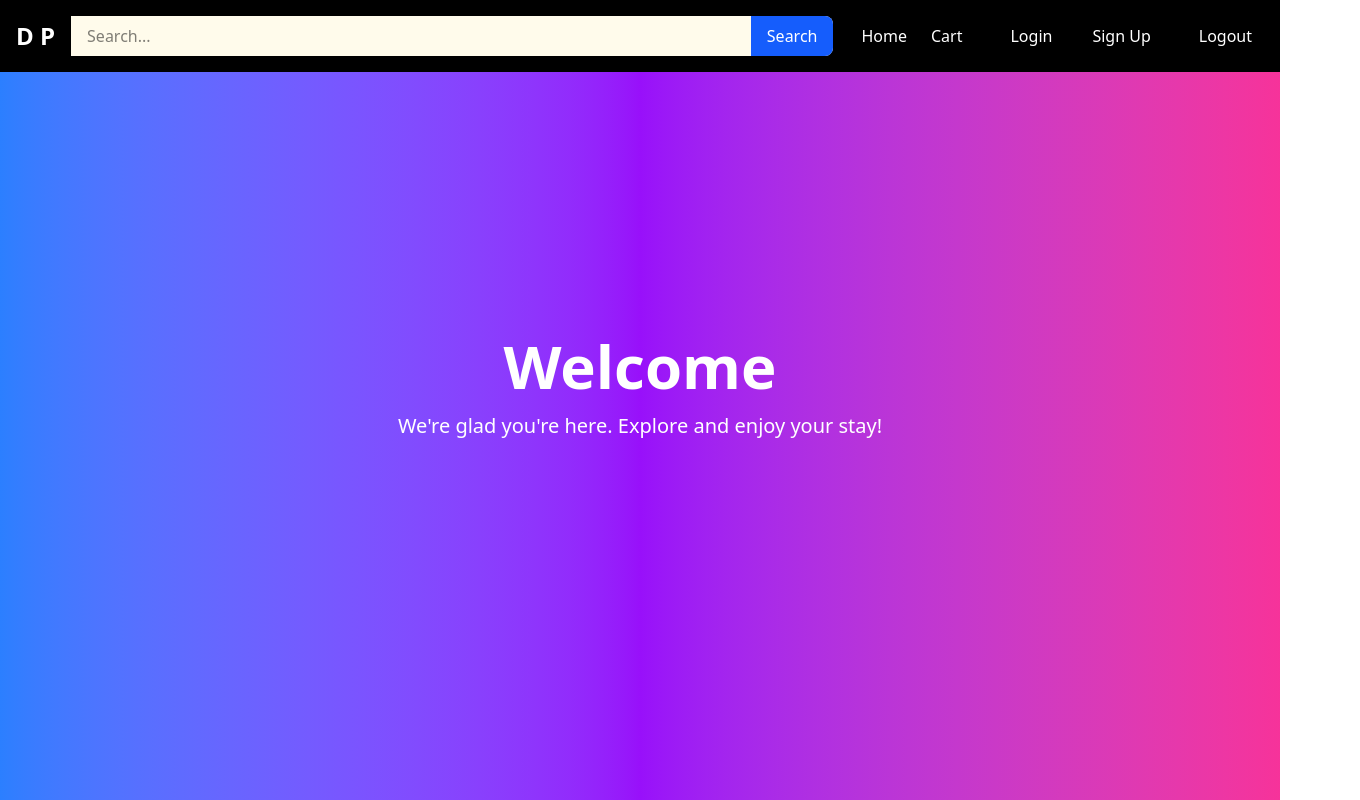
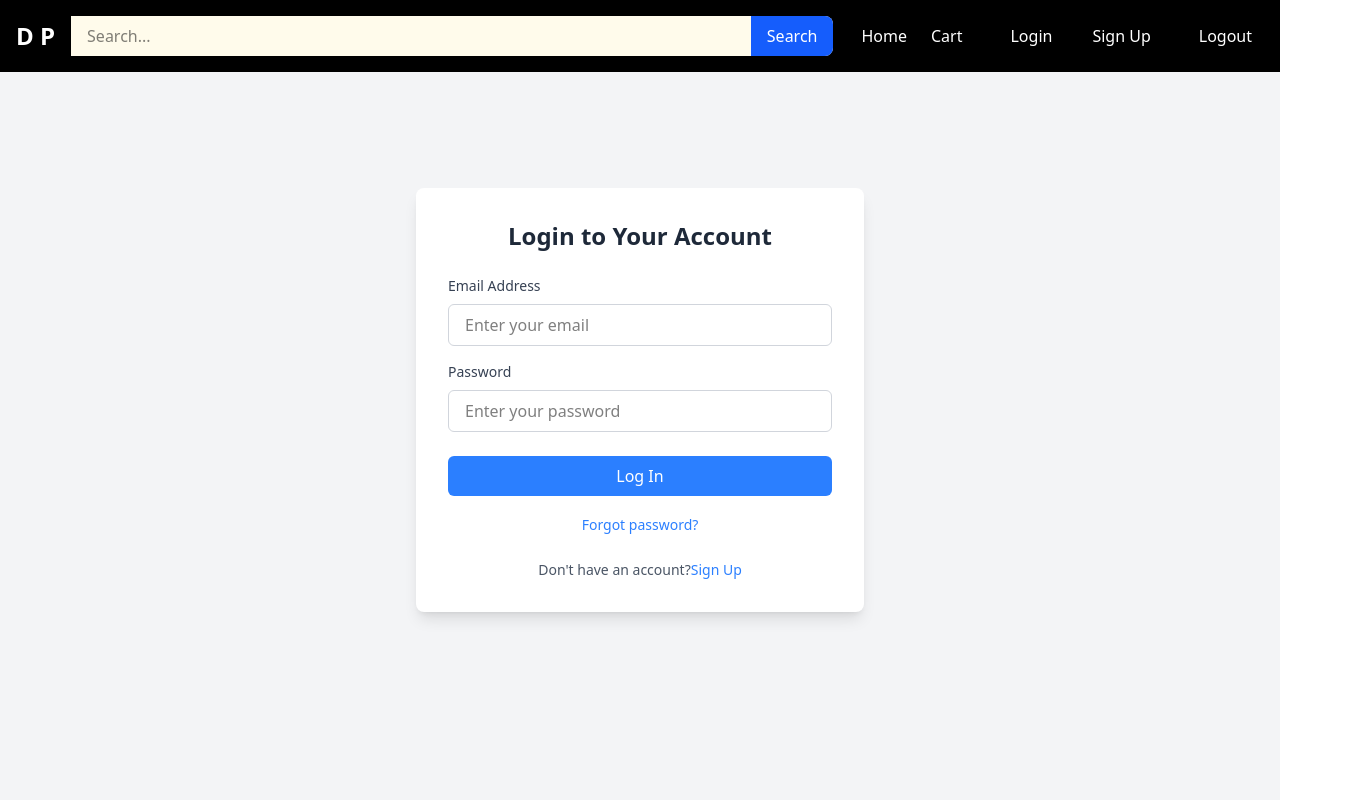
Before and after one commit to Dheeraj-Patidar/e-commerce, a React (Vite) app: page /login in a window 1280 px wide. Shown: the top 800 px of the page, 1360 px wide, since content can reach past the window. Built offline with nearby package versions, Linux system fonts and the light colour scheme.

Commit message:
added routes and login form

```diff
--- a/package.json
+++ b/package.json
@@ -13,6 +13,7 @@
     "@tailwindcss/vite": "^4.0.3",
     "react": "^18.3.1",
     "react-dom": "^18.3.1",
+    "react-router-dom": "^7.1.5",
     "tailwindcss": "^4.0.3"
   },
   "devDependencies": {
--- a/src/App.jsx
+++ b/src/App.jsx
@@ -1,12 +1,22 @@
 
 import './App.css'
 import Home from './components/home'
+import {BrowserRouter as Router,Routes,Route } from 'react-router-dom'
+import LoginPage from './pages/LoginPage'
+import Navbar from './components/navbar'
 function App() {
 
   return (
     <>
-      <Home />
+    <Router>
+    <Navbar />
 
+      <Routes>
+        <Route path="/" element={<Home/>} />
+        <Route path='/login' element={<LoginPage/>}/>
+      </Routes>
+
+    </Router>
     </>
   )
 }
--- a/src/components/Home.jsx
+++ b/src/components/Home.jsx
@@ -1,5 +1,5 @@
 import React from 'react'
-import Navbar  from './navbar'
+// import Navbar  from './navbar'
 // import Card from './Card'
 import ProductList from './ProductList'
 
@@ -7,13 +7,11 @@ export default function Home() {
   return (
     <>
 
-    <Navbar />
 
-
-    <div class="min-h-screen bg-gradient-to-r from-blue-500 via-purple-600 to-pink-500 flex items-center justify-center">
-    <div class="text-center text-white">
-    <h1 class="text-4xl sm:text-5xl md:text-6xl font-bold mb-4">Welcome </h1>
-    <p class="text-lg sm:text-xl mb-6">We're glad you're here. Explore and enjoy your stay!</p>
+    <div className="min-h-screen bg-gradient-to-r from-blue-500 via-purple-600 to-pink-500 flex items-center justify-center">
+    <div className="text-center text-white">
+    <h1 className="text-4xl sm:text-5xl md:text-6xl font-bold mb-4">Welcome </h1>
+    <p className="text-lg sm:text-xl mb-6">We're glad you're here. Explore and enjoy your stay!</p>
      </div>
     </div>
 
--- a/src/components/Navbar.jsx
+++ b/src/components/Navbar.jsx
@@ -1,5 +1,5 @@
 import React from 'react'
-
+import {Link} from 'react-router-dom'
 export default function Navbar() {
   return (
     <>
@@ -27,7 +27,7 @@ export default function Navbar() {
                 <a href="#" className="text-white hover:bg-gray-700 px-3 py-2 rounded">Cart</a>
 
                    <div id="auth-links" className="flex items-center space-x-4">
-                        <a href="#" id="login-link" className="text-white hover:bg-gray-700 px-3 py-2 rounded">Login</a>
+                        <Link to='/login' id="login-link" className="text-white hover:bg-gray-700 px-3 py-2 rounded">Login</Link>
                         <a href="#" id="signup-link" className="text-white hover:bg-gray-700 px-3 py-2 rounded">Sign Up</a>
                     </div>
                     <div id="logout-link" className="flex items-center space-x-4 ">
--- a/src/components/ProductList.jsx
+++ b/src/components/ProductList.jsx
@@ -1,6 +1,6 @@
 
 import React from 'react'
-import products from '../mokedata/Products'
+import products from '../utils/Products'
 import Card from './Card'
 
 
--- /dev/null
+++ b/src/pages/AdminPage.jsx
@@ -0,0 +1,7 @@
+import React from 'react'
+
+export default function AdminPage() {
+  return (
+    <div>AdminPage</div>
+  )
+}
--- /dev/null
+++ b/src/pages/BuyerPage.jsx
@@ -0,0 +1,7 @@
+import React from 'react'
+
+export default function BuyerPage() {
+  return (
+    <div>BuyerPage</div>
+  )
+}
--- /dev/null
+++ b/src/pages/LoginPage.jsx
@@ -0,0 +1,66 @@
+import React from 'react'
+import users from '../utils/Users'
+
+export default function LoginPage() {
+
+
+
+
+
+    return (
+    <>
+
+    <div className="min-h-screen bg-gray-100 flex items-center justify-center">
+  <div className="w-full max-w-md bg-white p-8 rounded-lg shadow-lg">
+    <h2 className="text-2xl font-semibold text-center text-gray-800 mb-6">Login to Your Account</h2>
+
+
+    <form action="#" method="POST">
+      <div className="mb-4">
+        <label htmlFor="email" className="block text-sm font-medium text-gray-700">Email Address</label>
+        <input
+          type="email"
+          id="email"
+          name="email"
+          required
+          className="mt-2 w-full px-4 py-2 border border-gray-300 rounded-md focus:outline-none focus:ring-2 focus:ring-blue-500 focus:border-blue-500"
+          placeholder="Enter your email"
+        />
+      </div>
+
+      <div className="mb-6">
+        <label htmlFor="password" className="block text-sm font-medium text-gray-700">Password</label>
+        <input
+          type="password"
+          id="password"
+          name="password"
+          required
+          className="mt-2 w-full px-4 py-2 border border-gray-300 rounded-md focus:outline-none focus:ring-2 focus:ring-blue-500 focus:border-blue-500"
+          placeholder="Enter your password"
+        />
+      </div>
+
+      <button
+        type="submit"
+        className="w-full px-4 py-2 bg-blue-500 text-white rounded-md hover:bg-blue-600 focus:outline-none focus:ring-2 focus:ring-blue-500 transition duration-300"
+      >
+        Log In
+      </button>
+
+      <div className="mt-4 text-center">
+        <a href="#" className="text-sm text-blue-500 hover:underline">Forgot password?</a>
+      </div>
+    </form>
+
+    <div className="mt-6 text-center">
+      <p className="text-sm text-gray-600">Don't have an account?
+        <a href="#" className="text-blue-500 hover:underline">Sign Up</a>
+      </p>
+    </div>
+  </div>
+</div>
+
+
+    </>
+  )
+}
--- /dev/null
+++ b/src/pages/SellerPage.jsx
@@ -0,0 +1,7 @@
+import React from 'react'
+
+export default function SellerPage() {
+  return (
+    <div>SellerPage</div>
+  )
+}
--- /dev/null
+++ b/src/utils/Users.jsx
@@ -0,0 +1,32 @@
+const users=[
+    {
+        "id": 101,
+        "name": "Alice Johnson",
+        "role": "buyer",
+        "email": "alice@example.com",
+        "cart": [
+          { "productId": 2, "quantity": 1 },
+          { "productId": 10, "quantity": 2 }
+        ],
+        "wishlist": [3, 5]
+      },
+      {
+        "id": 102,
+        "name": "Bob Smith",
+        "role": "seller",
+        "email": "bob@example.com",
+        "cart": [],
+        "wishlist": []
+      },
+      {
+        "id": 103,
+        "name": "Carol Admin",
+        "role": "admin",
+        "email": "carol.admin@example.com",
+        "cart": [],
+        "wishlist": []
+      }
+
+]
+
+export default users
```
Also changed, not shown: src/utils/Products.jsx (renamed from src/mokedata/Products.jsx), 1 other file (tests, documents, lock files or other folders).
